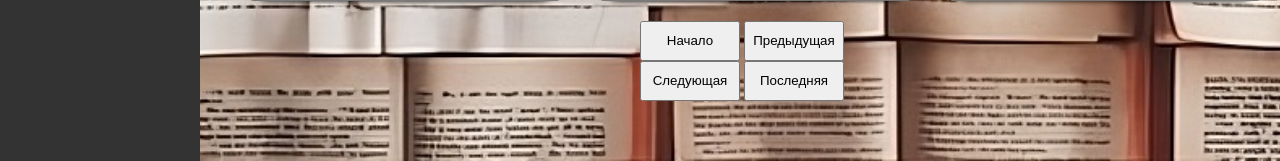
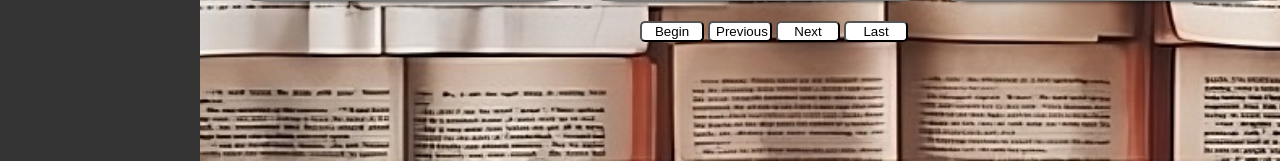
Before and after one commit to KnightOfMelons/Graduation-Project-Django, a Django app: a page that uses templates/shop/shop.html in a window 1280 px wide. Shown: the part 1298-1459 px from the top of the page. Run offline with Django 4.2, Linux system fonts and the light colour scheme; data comes from the database, SQL or seed files in the repository; both versions use the stored data as it was after the commit.

Commit message:
Fixed bug with books list at shop page

```diff
--- a/shop/views.py
+++ b/shop/views.py
@@ -19,6 +19,9 @@ class ProductsListView(ListView):
     template_name = 'shop/shop.html'
 
     paginate_by = 9
+
+    def get_queryset(self):
+        return Product.objects.exclude(category='A')
 
 
 # Это для страницы с Деталями товара
--- a/static/css/style.css
+++ b/static/css/style.css
@@ -473,3 +473,17 @@ img.captcha {
     padding-bottom: 20px;
     font-size: 25px;
 }
+
+.button-container {
+    display: inline-block;
+    width: 25%;
+    margin-right: 10px;
+    margin-left: 50%;
+    margin-bottom: 1%;
+}
+
+.paginatedbutton {
+    width: 20%;
+    background-color: white;
+    border-radius: 5px;
+}
--- a/templates/shop/shop.html
+++ b/templates/shop/shop.html
@@ -33,7 +33,6 @@
 
       <div class="products">
           {% for product in object_list %}
-              {% if product.category != 'A' %}
                 <div class="product">
                     <form method="post" action="{% url 'add_item_to_cart' product.pk %}">
                       <a href="{% url 'shop_detail' product.pk %}"><img src="{{ product.image_url }}" alt="Товар 1" class="imgproduct"></a>
@@ -45,18 +44,19 @@
                       <button type="submit">buy</button>
                     </form>
                 </div>
-              {% endif %}
           {% endfor %}
       </div>
         {% if is_paginated %}
-          {% if page_obj.has_previous %}
-          <a href="{% url 'shop' %}"><button style="margin-left: 50%; width: 100px; height: 40px;" type="button">Начало</button></a>
-          <a href="?page={{ page_obj.previous_page_number }}"><button style="width: 100px; height: 40px;" type="button">Предыдущая</button></a>
-          {% endif %}
+            <div class="button-container">
+              {% if page_obj.has_previous %}
+                  <a href="{% url 'shop' %}"><button class="paginatedbutton" type="button">Begin</button></a>
+                  <a href="?page={{ page_obj.previous_page_number }}"><button class="paginatedbutton" type="button">Previous</button></a>
+              {% endif %}
 
-          {% if page_obj.has_next %}
-          <a href="?page={{ page_obj.next_page_number }}"><button style="margin-left: 50%; width: 100px; height: 40px;" type="button">Следующая</button></a>
-          <a href="?page={{ page_obj.paginator.num_pages }}"><button style="width: 100px; height: 40px;" type="button">Последняя</button></a>
-          {% endif %}
+              {% if page_obj.has_next %}
+                  <a href="?page={{ page_obj.next_page_number }}"><button class="paginatedbutton" type="button">Next</button></a>
+                  <a href="?page={{ page_obj.paginator.num_pages }}"><button class="paginatedbutton" type="button">Last</button></a>
+              {% endif %}
+            </div>
         {% endif %}
 {% endblock container %}
```
Also changed, not shown: db.sqlite3.
